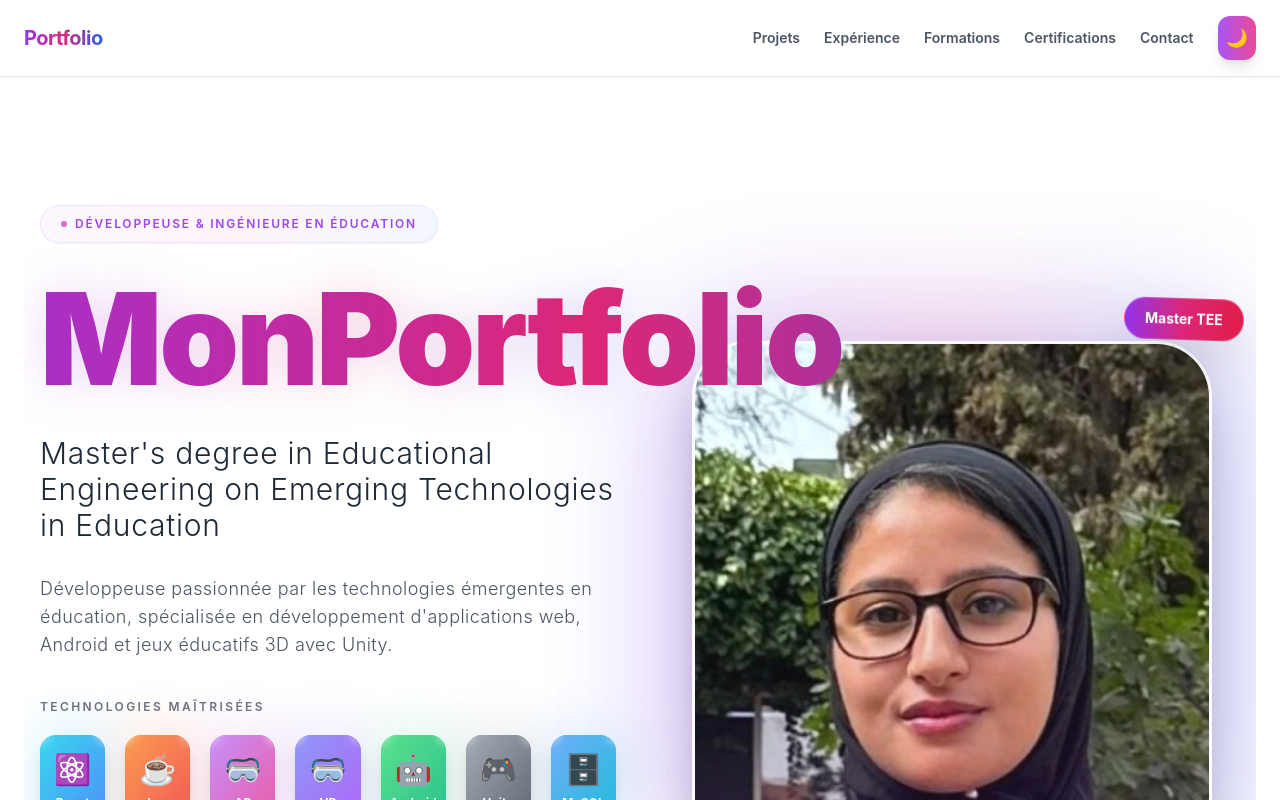
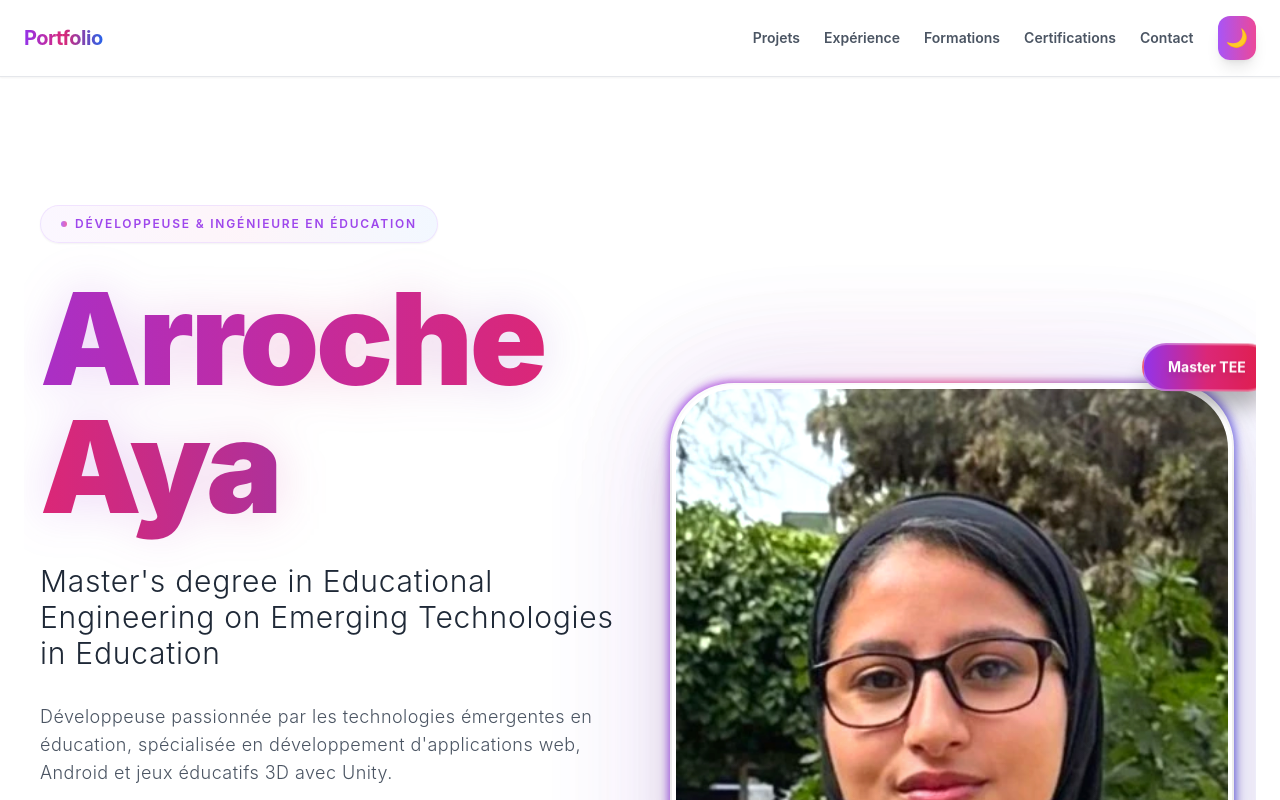
Before and after one commit to Purple003/Portfolio, a React (Vite) app: page / in a window 1280 px wide. Shown: the top 800 px of the page. Built offline with nearby package versions, Linux system fonts and the light colour scheme.

Commit message:
Remplacement MonPortfolio par Arroche Aya - Image professionnelle amÃ©liorÃ©e avec effets premium

```diff
--- a/src/pages/Home.tsx
+++ b/src/pages/Home.tsx
@@ -102,11 +102,11 @@ export default function Home() {
               >
                 <span className="block relative">
                   <span className="bg-gradient-to-r from-purple-600 via-pink-600 via-blue-600 to-indigo-600 bg-clip-text text-transparent bg-[length:200%_auto] animate-[gradient_8s_ease_infinite]">
-                    MonPortfolio
+                    Arroche Aya
                   </span>
                   {/* Subtle text shadow for depth */}
                   <span className="absolute inset-0 bg-gradient-to-r from-purple-600/20 via-pink-600/20 via-blue-600/20 to-indigo-600/20 bg-clip-text text-transparent blur-xl -z-10">
-                    MonPortfolio
+                    Arroche Aya
                   </span>
                 </span>
               </motion.h1>
@@ -216,78 +216,112 @@ export default function Home() {
               </motion.div>
             </motion.div>
 
-            {/* Premium Right Image */}
+            {/* Premium Professional Image */}
             <motion.div
               initial={{ opacity: 0, x: 50 }}
               animate={{ opacity: 1, x: 0 }}
               transition={{ duration: 0.8, delay: 0.3, ease: [0.22, 1, 0.36, 1] }}
               className="relative flex justify-center items-center"
             >
-              <div className="relative w-full max-w-[520px]">
-                {/* Premium Glowing Background Layers */}
+              <div className="relative w-full max-w-[560px]">
+                {/* Professional Multi-Layer Glow Effect */}
                 <motion.div
                   animate={{
-                    scale: [1, 1.05, 1],
-                    opacity: [0.25, 0.35, 0.25],
-                  }}
-                  transition={{
-                    duration: 4,
-                    repeat: Infinity,
-                    ease: "easeInOut"
-                  }}
-                  className="absolute inset-0 bg-gradient-to-r from-purple-500 via-pink-500 to-blue-500 rounded-[3.5rem] blur-3xl"
-                />
-                <motion.div
-                  animate={{
-                    scale: [1.05, 1, 1.05],
-                    opacity: [0.15, 0.25, 0.15],
+                    scale: [1, 1.08, 1],
+                    opacity: [0.3, 0.4, 0.3],
                   }}
                   transition={{
                     duration: 5,
                     repeat: Infinity,
+                    ease: "easeInOut"
+                  }}
+                  className="absolute inset-0 bg-gradient-to-r from-purple-500/40 via-pink-500/40 to-blue-500/40 rounded-[4rem] blur-3xl"
+                />
+                <motion.div
+                  animate={{
+                    scale: [1.08, 1, 1.08],
+                    opacity: [0.2, 0.3, 0.2],
+                  }}
+                  transition={{
+                    duration: 6,
+                    repeat: Infinity,
                     ease: "easeInOut",
                     delay: 0.5
                   }}
-                  className="absolute inset-0 bg-gradient-to-r from-blue-500 via-indigo-500 to-purple-500 rounded-[3.5rem] blur-3xl"
+                  className="absolute inset-0 bg-gradient-to-r from-blue-500/30 via-indigo-500/30 to-purple-500/30 rounded-[4rem] blur-3xl"
+                />
+                <motion.div
+                  animate={{
+                    scale: [1, 1.05, 1],
+                    opacity: [0.15, 0.25, 0.15],
+                  }}
+                  transition={{
+                    duration: 7,
+                    repeat: Infinity,
+                    ease: "easeInOut",
+                    delay: 1
+                  }}
+                  className="absolute inset-0 bg-gradient-to-r from-rose-500/20 via-pink-500/20 to-purple-500/20 rounded-[4rem] blur-3xl"
                 />
 
-                {/* Premium Image Container */}
+                {/* Professional Image Frame with Elegant Border */}
                 <motion.div
-                  whileHover={{ scale: 1.03, rotate: 1 }}
-                  transition={{ duration: 0.4, ease: "easeOut" }}
-                  className="relative rounded-[3.5rem] overflow-hidden shadow-2xl border-[3px] border-white/90 dark:border-gray-800/90 backdrop-blur-sm"
+                  whileHover={{ scale: 1.02, rotate: 0.5 }}
+                  transition={{ duration: 0.5, ease: "easeOut" }}
+                  className="relative group"
                 >
-                  {/* Premium Gradient Overlay */}
-                  <div className="absolute inset-0 bg-gradient-to-t from-purple-600/10 via-transparent to-transparent z-10" />
-                  <div className="absolute inset-0 bg-gradient-to-br from-transparent via-transparent to-pink-600/5 z-10" />
+                  {/* Outer Elegant Frame */}
+                  <div className="absolute -inset-1 bg-gradient-to-r from-purple-600 via-pink-600 via-blue-600 to-indigo-600 rounded-[4rem] opacity-75 group-hover:opacity-100 blur-sm transition-opacity duration-500" />
 
-                  {/* Image */}
-                  <img
-                    src={profile.photo || "/photo.jpg"}
-                    alt={`Photo de profil de ${profile.name}`}
-                    className="w-full h-auto object-cover relative z-0"
-                    width={520}
-                    height={520}
-                  />
+                  {/* Middle Frame Layer */}
+                  <div className="absolute -inset-0.5 bg-white dark:bg-gray-900 rounded-[4rem]" />
 
-                  {/* Premium Border Glow */}
-                  <div className="absolute inset-0 rounded-[3.5rem] bg-gradient-to-r from-purple-600/0 via-pink-600/0 to-blue-600/0 hover:from-purple-600/20 hover:via-pink-600/20 hover:to-blue-600/20 transition-all duration-500 pointer-events-none z-20" />
+                  {/* Premium Image Container */}
+                  <div className="relative rounded-[4rem] overflow-hidden shadow-[0_25px_50px_-12px_rgba(0,0,0,0.25)] border-4 border-white/95 dark:border-gray-800/95 backdrop-blur-sm">
+                    {/* Professional Lighting Effects */}
+                    <div className="absolute inset-0 bg-gradient-to-t from-black/5 via-transparent to-transparent z-10" />
+                    <div className="absolute inset-0 bg-gradient-to-br from-transparent via-transparent to-purple-600/8 z-10" />
+                    <div className="absolute top-0 left-0 right-0 h-1/3 bg-gradient-to-b from-white/20 via-transparent to-transparent z-10" />
+
+                    {/* Professional Image with Enhanced Quality */}
+                    <img
+                      src={profile.photo || "/photo.jpg"}
+                      alt={`Photo de profil de ${profile.name}`}
+                      className="w-full h-auto object-cover relative z-0 grayscale-0 brightness-105 contrast-105 saturate-110"
+                      width={560}
+                      height={560}
+                      style={{
+                        filter: 'brightness(1.05) contrast(1.05) saturate(1.1)',
+                      }}
+                    />
+
+                    {/* Elegant Border Glow on Hover */}
+                    <div className="absolute inset-0 rounded-[4rem] bg-gradient-to-r from-purple-600/0 via-pink-600/0 to-blue-600/0 group-hover:from-purple-600/30 group-hover:via-pink-600/30 group-hover:to-blue-600/30 transition-all duration-700 pointer-events-none z-20" />
+
+                    {/* Professional Shine Effect */}
+                    <motion.div
+                      className="absolute inset-0 bg-gradient-to-r from-transparent via-white/30 to-transparent opacity-0 group-hover:opacity-100 transition-opacity duration-700 z-20"
+                      initial={{ x: "-100%" }}
+                      whileHover={{ x: "100%" }}
+                      transition={{ duration: 0.8 }}
+                    />
+                  </div>
                 </motion.div>
 
-                {/* Premium Floating Badges */}
+                {/* Professional Floating Badges with Enhanced Design */}
                 <motion.div
-                  animate={{ y: [0, -12, 0], rotate: [0, 2, 0] }}
-                  transition={{ duration: 4, repeat: Infinity, ease: "easeInOut" }}
-                  className="absolute -top-8 -right-8 bg-gradient-to-r from-purple-600 via-pink-600 to-rose-600 text-white px-5 py-2.5 rounded-full shadow-2xl font-bold text-sm backdrop-blur-md border border-white/20"
+                  animate={{ y: [0, -15, 0], rotate: [0, 3, 0] }}
+                  transition={{ duration: 5, repeat: Infinity, ease: "easeInOut" }}
+                  className="absolute -top-10 -right-10 bg-gradient-to-r from-purple-600 via-pink-600 to-rose-600 text-white px-6 py-3 rounded-full shadow-[0_20px_25px_-5px_rgba(0,0,0,0.3)] font-bold text-sm backdrop-blur-xl border-2 border-white/30"
                 >
-                  Master TEE
+                  <span className="drop-shadow-lg">Master TEE</span>
                 </motion.div>
                 <motion.div
-                  animate={{ y: [0, 12, 0], rotate: [0, -2, 0] }}
-                  transition={{ duration: 4, repeat: Infinity, ease: "easeInOut", delay: 0.5 }}
-                  className="absolute -bottom-8 -left-8 bg-gradient-to-r from-blue-600 via-indigo-600 to-purple-600 text-white px-5 py-2.5 rounded-full shadow-2xl font-bold text-sm backdrop-blur-md border border-white/20"
+                  animate={{ y: [0, 15, 0], rotate: [0, -3, 0] }}
+                  transition={{ duration: 5, repeat: Infinity, ease: "easeInOut", delay: 0.5 }}
+                  className="absolute -bottom-10 -left-10 bg-gradient-to-r from-blue-600 via-indigo-600 to-purple-600 text-white px-6 py-3 rounded-full shadow-[0_20px_25px_-5px_rgba(0,0,0,0.3)] font-bold text-sm backdrop-blur-xl border-2 border-white/30"
                 >
-                  Licence Info
+                  <span className="drop-shadow-lg">Licence Info</span>
                 </motion.div>
               </div>
             </motion.div>
```
